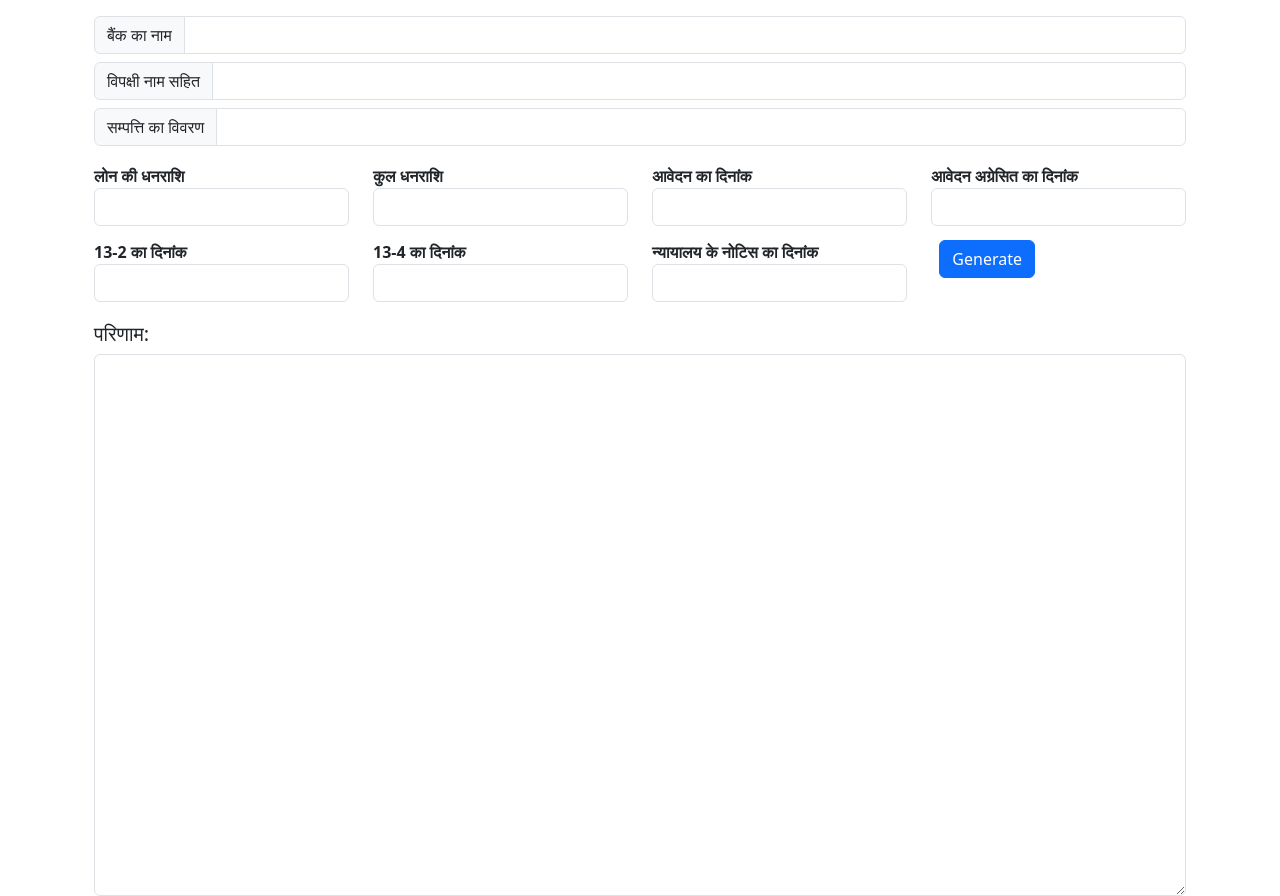
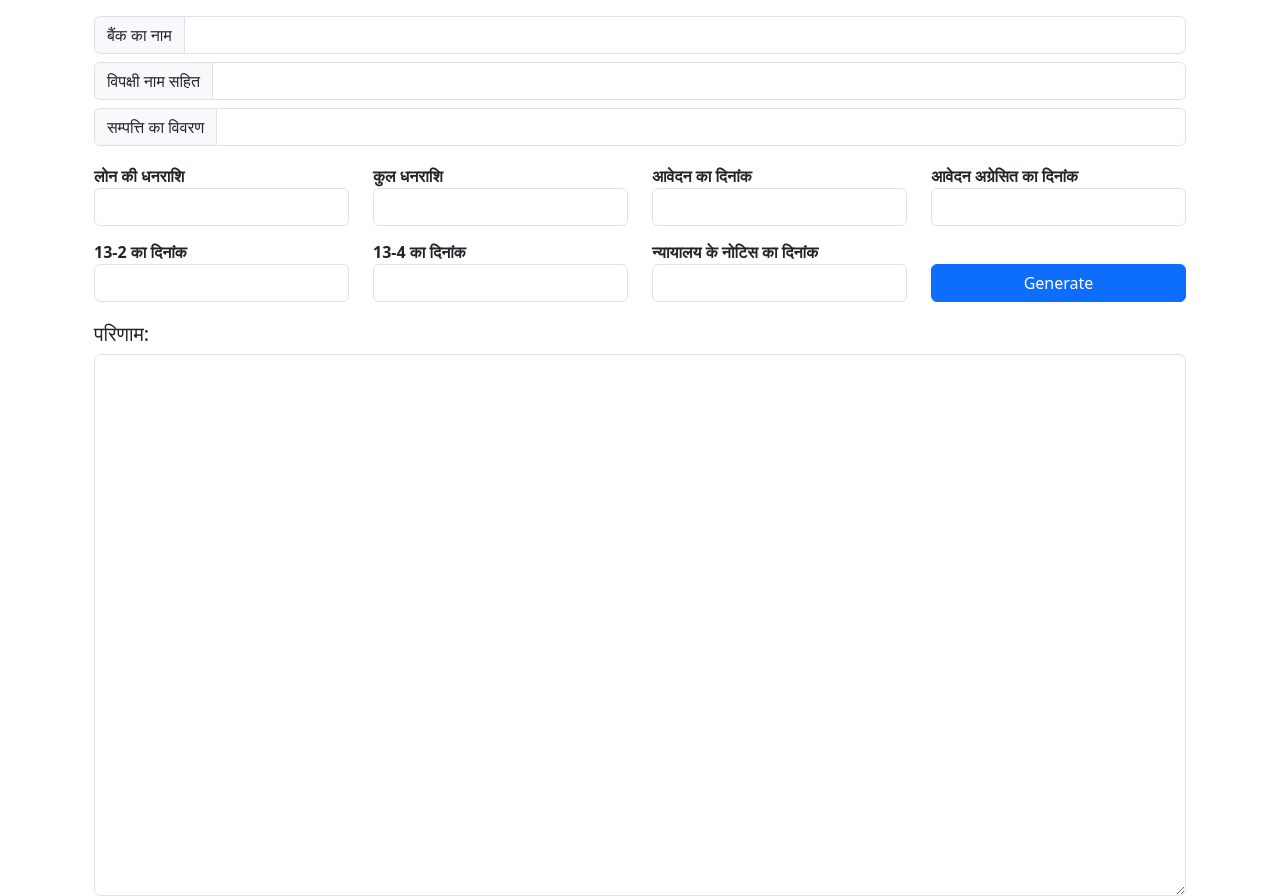
Before and after one commit to psukralia/serfeci-order-generator, a plain HTML site: page index.html in a window 1280 px wide. Drawn offline with nearby package versions, Linux system fonts and the light colour scheme.

Commit message:
Update index.html

```diff
--- a/index.html
+++ b/index.html
@@ -70,8 +70,8 @@
       <input type="text" id="noticeDate" class="form-control mb-1" value="">
     </div>
   <div class="col-md-3">
-	  <label> &nbsp; </label>
-		<button class="btn btn-primary" id="previewBtn">Generate</button>
+	  <label style="margin:0"> &nbsp; </label>
+		<button class="btn btn-primary w-100" id="previewBtn">Generate</button>
 		<button class="btn btn-secondary d-none" id="downloadBtn">डाउनलोड</button>
 	</div>
   </div>
```
